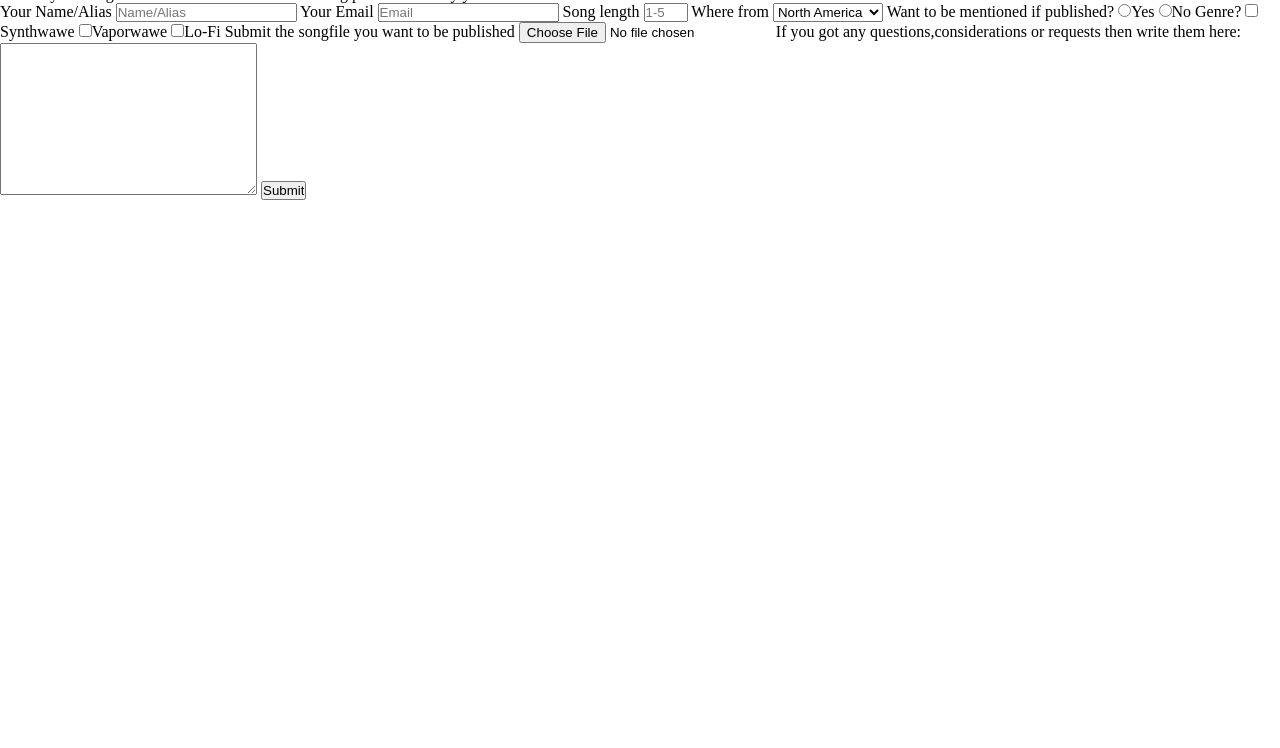
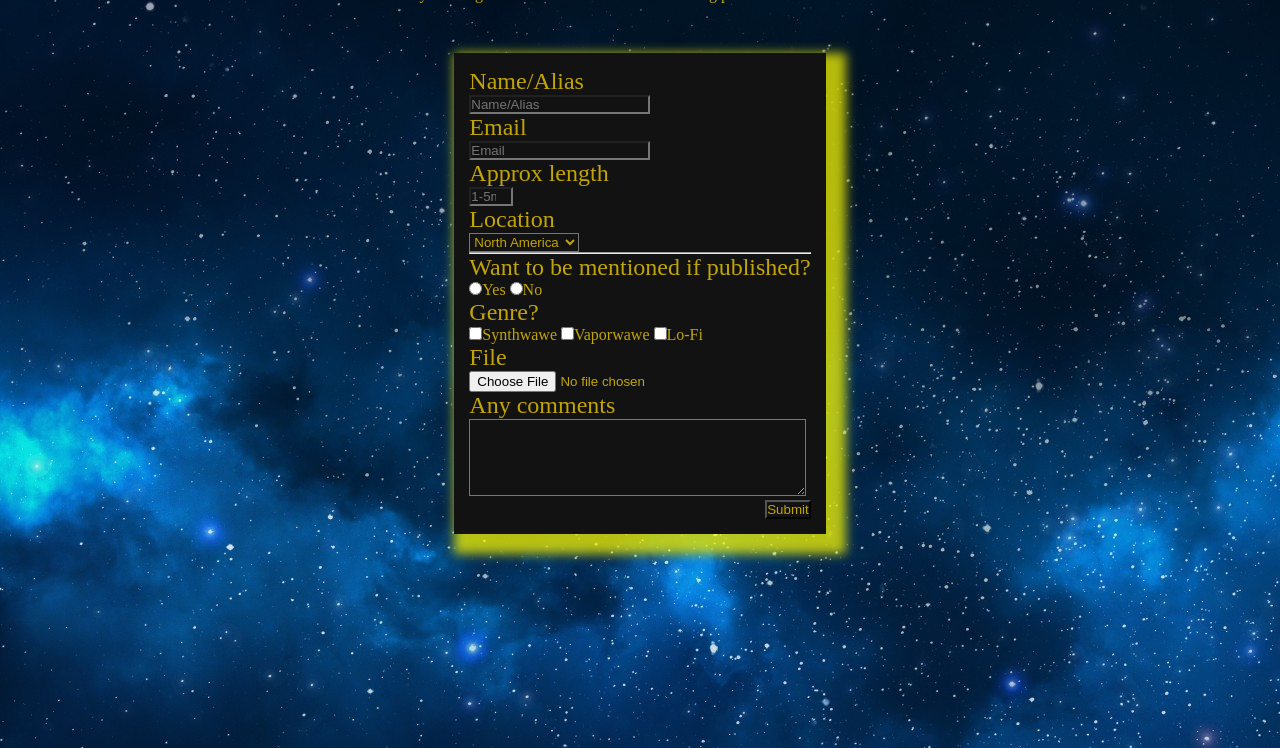
Before and after one commit to DenisImamovicc/Survey-Form, a plain HTML site: page index.html in a window 1280 px wide. Shown: the part 52-800 px from the top of the page. Drawn offline with Linux system fonts and the light colour scheme.

Commit message:
Fundamentally done.Added Css to make it really pretty.
May need some polishing.

```diff
--- a/index.css
+++ b/index.css
@@ -1,5 +1,44 @@
-*{
+* {
     box-sizing: border-box;
     margin: 0;
     padding: 0;
+    color: rgba(255, 217, 0, 0.74);
+    background-color: transparent;
 }
+
+body {
+    background-image: url("Images/Background-Img.jpg");
+    text-align: center;
+}
+
+#description {
+    margin-bottom: 50px;
+}
+
+main {
+    display: flex;
+    justify-content: center;
+    text-align: initial;
+}
+
+h2 {
+    font-weight: 100;
+}
+
+#survey-form {
+    display: flex;
+    flex-direction: column;
+    width: fit-content;
+    background-color: rgb(19, 18, 18);
+    backdrop-filter: blur(1px);
+    padding: 15px 15px 15px 15px;
+    box-shadow: 10px 10px 10px 10px rgba(255, 255, 0, 0.712);
+}
+
+#survey-form:focus {
+    color: goldenrod;
+}
+
+#submit-label {
+    align-self: flex-end;
+}
--- a/index.html
+++ b/index.html
@@ -9,24 +9,25 @@
     </head>
 
     <body>
+        <h1 id="title">Electronic Gems Song Survey</h1>
+        <p id="description">Submit your song on this form for a chance of it being published on EG YT channel.</p>
+
         <main>
-            <h1 id="title">Electronic Gems Song Survey</h1>
-            <p id="description">Submit your song on this form for a chance of it being published on my yt channel.</p>
             <form action="" id="survey-form">
                 <label for="name" id="name-label">
-                    Your Name/Alias
+                    <h2>Name/Alias</h2>
                     <input type="text" name="name" id="name-input" placeholder="Name/Alias" required>
                 </label>
                 <label for="email" id="email-label">
-                    Your Email
+                    <h2>Email</h2>
                     <input type="email" name="email" id="email-input" placeholder="Email" required>
                 </label>
                 <label for="number" id="number-label">
-                    Song length
-                    <input type="number" name="number" id="number-input" placeholder="1-5" min="1" max="5" required>
+                    <h2>Approx length</h2>
+                    <input type="number" name="number" id="number-input" placeholder="1-5min" min="1" max="5" required>
                 </label>
                 <label for="location" id="dropdown-label">
-                    Where from
+                    <h2>Location</h2>
                     <select name="location" id="dropdown-select" required>
                         <option value="North America">North America</option>
                         <option value="South America">South America</option>
@@ -34,28 +35,29 @@
                         <option value="Asia">Asia</option>
                         <option value="Africa">Africa</option>
                         <option value="Oceania">Oceania</option>
-                    </select>
+                    </select><hr>
                 </label>
                 <label for="mention-Artist?" id="radio-">
-                    Want to be mentioned if published?
+                    <h2>Want to be mentioned if published?</h2>
                     <input type="radio" name="Yes/No" id="radio-Yes/No">Yes
                     <input type="radio" name="Yes/No" id="radio-Yes/No">No
                 </label>
                 <label for="checkboxes" id="checkboxes-genre">
-                    Genre?
+                    <h2>Genre?</h2>
                     <input type="checkbox" name="Synthwawe" id="checkbox-input" value="Synthwawe">Synthwawe
                     <input type="checkbox" name="Vaporwawe" id="checkbox-input" value="Vaporwawe">Vaporwawe
                     <input type="checkbox" name="Lo-Fi" id="checkbox-input" value="Lo-Fi">Lo-Fi
                 </label>
                 <label for="songfile" id="songfile-label">
-                    Submit the songfile you want to be published
-                    <input type="file" name="songfile" id="songfile-input" required>
+                    <h2>File</h2>
+                    <input type="file" name="songfile" id="songfile-input"required>
                 </label>
                 <label for="Text-area" id="">
-                    If you got any questions,considerations or requests then write them here:
-                    <textarea name="" id="" cols="30" rows="10"></textarea>
+                    <h2>Any comments</h2>
+                    <If you got any questions,considerations or requests then write them here:>
+                    <textarea name="" id="" cols="40" rows="5"></textarea>
                 </label>
-                <label for="submit" id="">
+                <label for="submit" id="submit-label">
                     <input type="submit" value="Submit">
                 </label>
             </form>
```
Also changed, not shown: Images/Background-Img.jpg (added).
